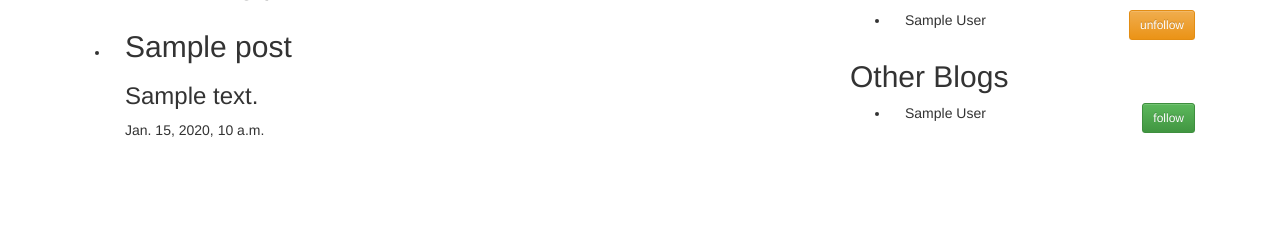
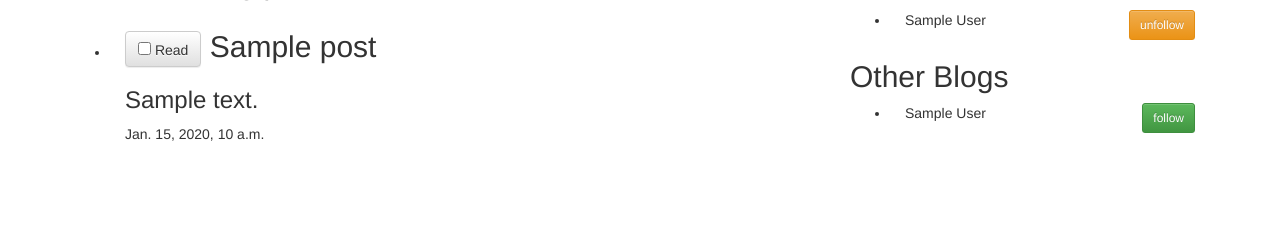
Before and after one commit to albertlidas/nekidaem_test, a Django app: template templates/home.html in a window 1280 px wide. Shown: the part 278-518 px from the top of the page. Run offline with Django 3.2, Linux system fonts and the light colour scheme; tables that the repository leaves empty hold one stand-in row (values such as "Sample post"); the template is opened without the code that fills it: values that come from a table or form of the project are taken from there, most other values are stand-ins (such as "Sample title", 1, 10 or a date in 2020); data that the repository does not hold is empty; some libraries are stand-ins or nearby versions.

Commit message:
implemented feature for read/unread post

```diff
--- a/blog/models.py
+++ b/blog/models.py
@@ -35,6 +35,13 @@ class Post(models.Model):
         validators=[MaxLengthValidator(2000)]
     )
     pub_date = models.DateTimeField(auto_now_add=True)
+    read_by = models.ManyToManyField(to=Blog, related_name="read_by", blank=True)
 
     def __str__(self):
         return "{}".format(self.title)
+
+    def read_post(self, user):
+        self.read_by.add(user)
+
+    def unread_post(self, user):
+        self.read_by.remove(user)
--- a/nekidaem_test/urls.py
+++ b/nekidaem_test/urls.py
@@ -15,10 +15,11 @@ Including another URLconf
 """
 from django.conf.urls import url
 from django.contrib import admin
-from blog.views import HomePageView, FollowBlogAPI
+from blog.views import HomePageView, FollowBlogAPI, CheckboxAPI
 
 urlpatterns = [
     url(r'^admin/', admin.site.urls),
     url(r'^$', HomePageView.as_view(), name="home"),
     url(r'^api/follow/', FollowBlogAPI.as_view(), name="follow"),
+    url(r'^api/checkbox/', CheckboxAPI.as_view(), name="checkbox"),
 ]
--- a/templates/home.html
+++ b/templates/home.html
@@ -56,7 +56,20 @@
                 <ul>
                     {% for post in followed_posts %}
                     <li class="col-sm-12">
-                        <h2>{{ post.title }}</h2>
+                        <h2>
+                            {%if current_blog in post.read_by.all%}
+                                <label post-id="{{post.id}}" class="unread btn btn-default active" >
+                                    <input type="checkbox" checked>
+                                    Read
+                                </label>
+                                {%else%}
+                                <label post-id="{{post.id}}" class="read btn btn-default">
+                                    <input type="checkbox">
+                                    Read
+                                </label>
+                                {%endif%}
+                            {{ post.title }}
+                        </h2>
                         <h3>{{ post.text }}</h3>
                         <p>{{ post.pub_date }}</p>
                     </li>
@@ -152,6 +165,38 @@
                         }
                 });
         });
+    $('.read').click(
+        function(e){
+            var post_id = $(this).attr('post-id');
+            var self = this
+            $.ajax(
+                {
+                    url: "api/checkbox/",
+                    method: 'GET',
+                    data:{
+                        read_post_id: post_id
+                    },
+                    success: function (data) {
+                        $(self).attr("class", "unread btn btn-default active")
+                        }
+                });
+        });
+    $('.unread').click(
+        function(e){
+            var post_id = $(this).attr('post-id');
+            var self = this
+            $.ajax(
+                {
+                    url: "api/checkbox/",
+                    method: 'GET',
+                    data:{
+                        unread_post_id: post_id
+                    },
+                    success: function (data) {
+                        $(self).attr("class", "read btn btn-default")
+                        }
+                });
+        });
 });
 
 </script>
```
Also changed, not shown: blog/views.py (+20 -0 lines), blog/migrations/0002_post_read_by.py (added).
